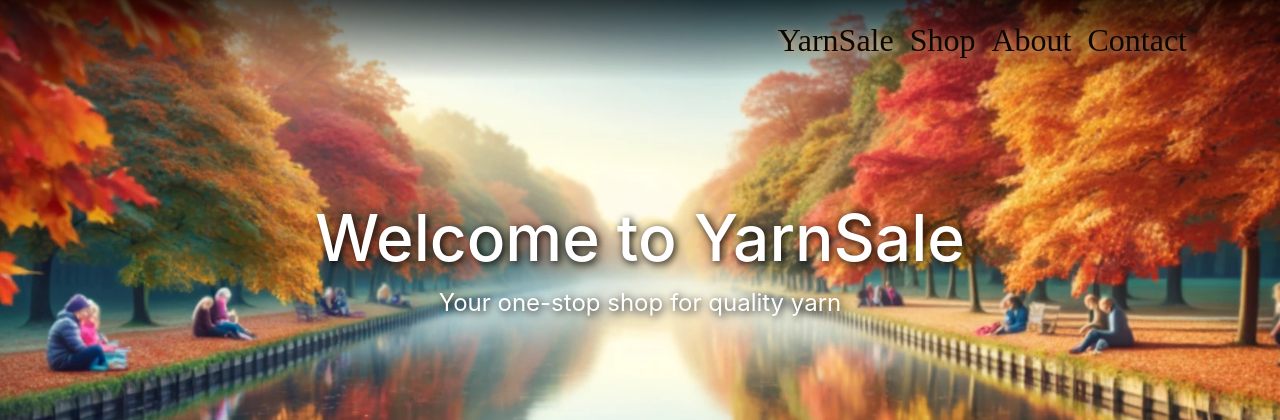
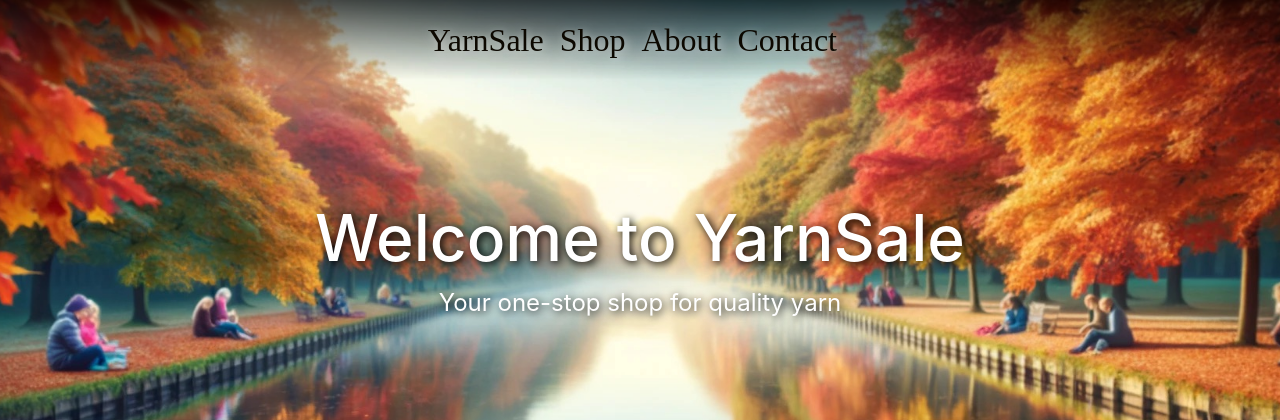
Before and after one commit to RobTilton/YarnSale_eshop, a Django app: page /frontend/ in a window 1280 px wide. Shown: the top 420 px of the page. Run offline with Django 5.2, Linux system fonts and the light colour scheme; some libraries are stand-ins or nearby versions.

Commit message:
Nav links centeredish

```diff
--- a/YarnSale/templates/base.html
+++ b/YarnSale/templates/base.html
@@ -17,7 +17,7 @@
 
     <nav class="navbar navbar-expand-md">
         <div class="container">
-            <div class="collapse navbar-collapse" id="navbarNav">
+            <div class="collapse navbar-collapse justify-content-end" id="navbarNav">
                 <ul class="navbar-nav ml-auto">
                     <li class="nav-item active">
                         <a class="nav-link custom-nav-link" href="{% url 'home' %}">YarnSale</a>
--- a/static/css/custom.css
+++ b/static/css/custom.css
@@ -49,6 +49,10 @@ html body footer.footer {
 }
 
 /* Navbar links */
+html body nav.navbar .navbar-nav {
+    padding-right: 350px;
+}
+
 html body nav.navbar .navbar-nav .nav-link {
     color: #0c0800 !important;
 }
@@ -58,7 +62,7 @@ html body nav.navbar .navbar-nav .nav-link:hover {
 .custom-nav-link {
     font-family: 'Times New Roman', Times, serif;
     font-size: xx-large;
-    text-shadow: 2px 2px 8px rgb(233, 178, 126)
+    text-shadow: 2px 2px 8px rgba(255, 255, 255, 0.555)
 
 }
 
```
